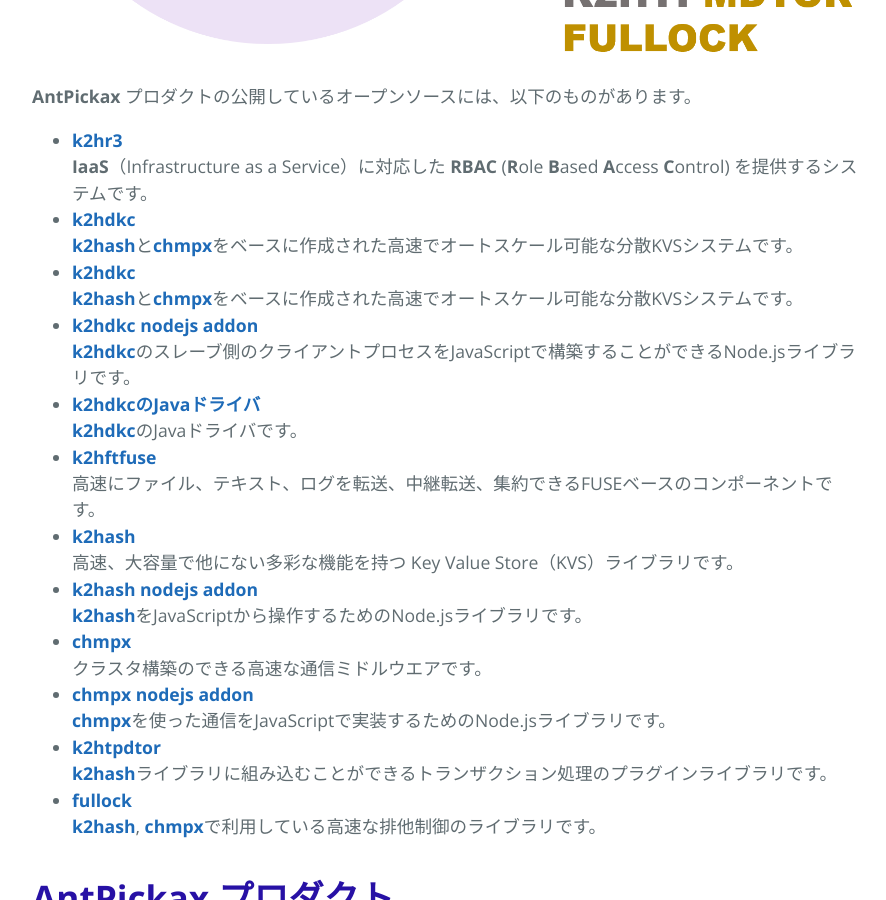
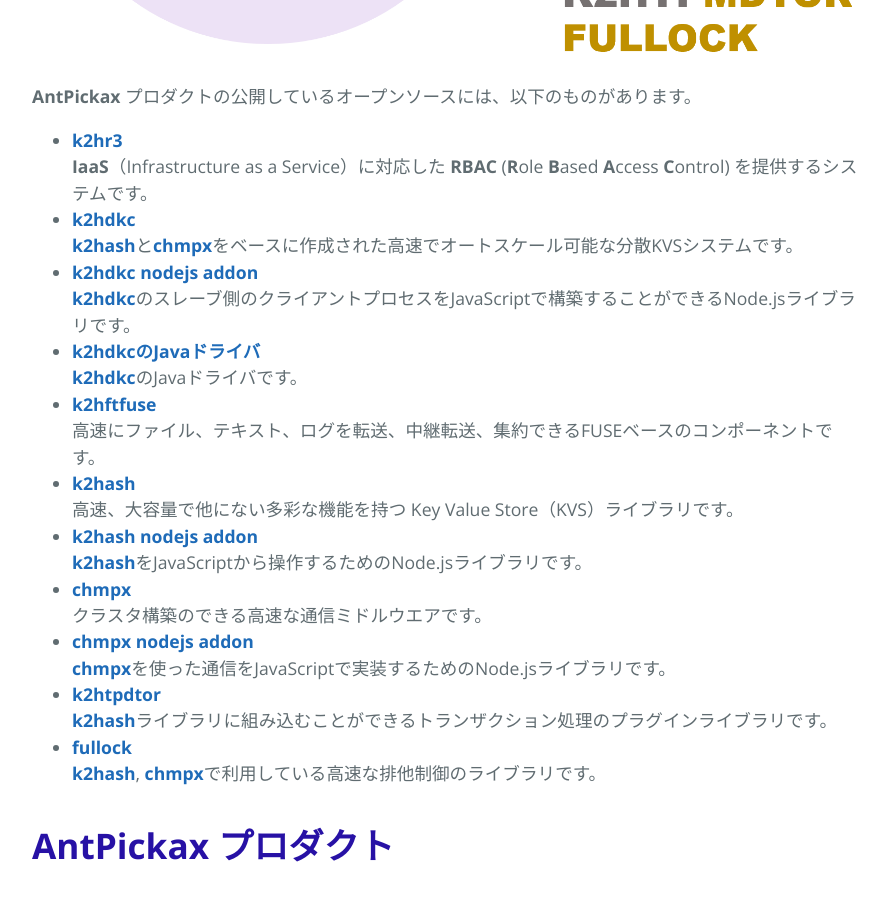
Before and after one commit to yahoojapan/AntPickax, a Jekyll site: the page built from indexja.md, in a window 1280 px wide and 900 px high, scrolled down 1448 px. Shown: the whole window, without its empty margins (192-1078 px from the left). Built offline with Jekyll 4.4.1, drawn with Linux system fonts in a browser that asks for light colours; comment, search, counter and statistics services are not loaded.

Commit message:
Removes a duplicated line

```diff
--- a/indexja.md
+++ b/indexja.md
@@ -40,8 +40,6 @@ Yahoo! JAPANでは、多くのオープンソースを利用し、また貢献
 
 - [**k2hr3**](https://k2hr3.antpick.ax/indexja.html)
 **IaaS**（Infrastructure as a Service）に対応した **RBAC** (**R**ole **B**ased **A**ccess **C**ontrol) を提供するシステムです。
-- [**k2hdkc**](https://k2hdkc.antpick.ax/indexja.html)
-[**k2hash**](https://k2hash.antpick.ax/indexja.html)と[**chmpx**](https://chmpx.antpick.ax/indexja.html)をベースに作成された高速でオートスケール可能な分散KVSシステムです。
 - [**k2hdkc**](https://k2hdkc.antpick.ax/indexja.html)
 [**k2hash**](https://k2hash.antpick.ax/indexja.html)と[**chmpx**](https://chmpx.antpick.ax/indexja.html)をベースに作成された高速でオートスケール可能な分散KVSシステムです。
 - [**k2hdkc nodejs addon**](https://nodejs.k2hdkc.antpick.ax/indexja.html)
```
